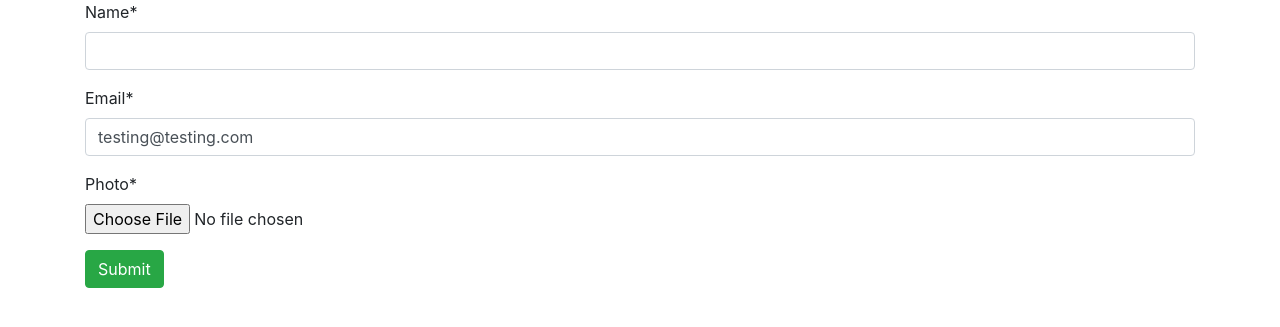
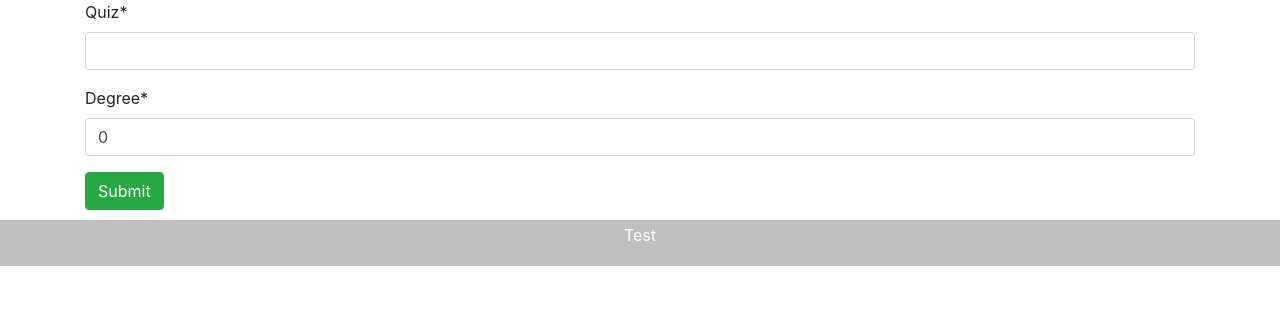
Before and after one commit to darkhorse07232020/Django_Algorithm_Personality_Test, a Django app: page /create in a window 1280 px wide. Shown: the top 327 px of the page. Run offline with Django 3.2, Linux system fonts and the light colour scheme; some libraries are stand-ins or nearby versions.

Commit message:
2020-09-20

```diff
--- a/app/admin.py
+++ b/app/admin.py
@@ -1,4 +1,4 @@
 from django.contrib import admin
-from .models import MyUser
+from .models import QuizSource
 # Register your models here.
-admin.site.register(MyUser)
+admin.site.register(QuizSource)
--- a/app/forms.py
+++ b/app/forms.py
@@ -1,8 +1,8 @@
 from django.forms import ModelForm
-from .models import MyUser
+from .models import QuizSource
 
 # Custom user forms here
 class CreateUserForm(ModelForm):
     class Meta:
-        model = MyUser
-        fields = ['name', 'email', 'photo']
+        model = QuizSource
+        fields = ['quiz', 'degree']
--- a/app/models.py
+++ b/app/models.py
@@ -1,11 +1,10 @@
 from django.db import models
 
 # Create your models here.
-class MyUser(models.Model):
+class QuizSource(models.Model):
     """ Default user model """
-    name = models.CharField(max_length=100, default='')
-    email = models.EmailField(default='testing@testing.com')
-    photo = models.ImageField(upload_to='user_img')
+    quiz = models.CharField(max_length=100, default='')
+    degree = models.IntegerField(default='0')
 
     def __str__(self):
-        return f"{self.name}"
+        return f"{self.quiz}"
--- a/app/views.py
+++ b/app/views.py
@@ -1,5 +1,6 @@
 from django.shortcuts import render, redirect, get_object_or_404
-from .models import MyUser
+from django.core.paginator import Paginator
+from .models import QuizSource
 from .forms import CreateUserForm
 
 # Create your views here.
@@ -11,17 +12,18 @@ def create(request):
     return render(request, "form.html", {"form": form})
 
 def read(request):
-    search_user = request.GET.get('searchuser' or None)
+    search_quiz = request.GET.get(None)
 
-    if search_user:
-        users = MyUser.objects.all()
-        users = users.filter(name=search_user)
+    if search_quiz:
+        quiz = QuizSource.objects.all()
+        # quiz = users.filter(name=search_quiz)
     else:
-        users = MyUser.objects.all()
-    return render(request, "index.html", {'users': users})
+        quiz = QuizSource.objects.all()
+    quiz = Paginator(quiz, 12);
+    return render(request, "index.html", {'quiz': quiz.page(1)})
 
 def update(request, id):
-    user = get_object_or_404(MyUser, pk=id)
+    user = get_object_or_404(QuizSource, pk=id)
     form = CreateUserForm(request.POST or None, request.FILES or None, instance=user)
     if form.is_valid():
         form.save()
@@ -30,7 +32,7 @@ def update(request, id):
 
 
 def delete(request, id):
-    user = get_object_or_404(MyUser, pk=id)
+    user = get_object_or_404(QuizSource, pk=id)
     form = CreateUserForm(request.POST or None, request.FILES or None, instance=user)
     if request.method == "POST":
         user.delete()
--- a/static/custom/custom.css
+++ b/static/custom/custom.css
@@ -1,3 +1,11 @@
 .center {
     text-align: center;
 }
+
+.main-footer {
+    margin-top: 10px;
+    text-align: center !important;
+    padding: 3px !important;
+    background-color: #bfbfbf !important;
+    color: white !important;
+}
--- a/templates/base.html
+++ b/templates/base.html
@@ -7,6 +7,7 @@
     <meta http-equiv="X-UA-Compatible" content="ie=edge">
     <link rel="stylesheet" href="{% static 'css/bootstrap.min.css' %}">
     <link rel="stylesheet" href="{% static 'custom/custom.css' %}">
+    <link rel="stylesheet" href="https://cdnjs.cloudflare.com/ajax/libs/bootstrap-slider/11.0.2/css/bootstrap-slider.min.css">
     <title>Simple django app</title>
 </head>
 <body>
@@ -14,5 +15,10 @@
       {% block content %}
       {% endblock %}
     </div>
+    <div class="main-footer">
+        <p>Test<br><p>
+    </div>
+    <script type="text/javascript" src="https://cdnjs.cloudflare.com/ajax/libs/bootstrap-slider/11.0.2/bootstrap-slider.min.js">
 </body>
+
 </html>
```
Also changed, not shown: templates/index.html (+15 -27 lines), app/migrations/0001_initial.py.
